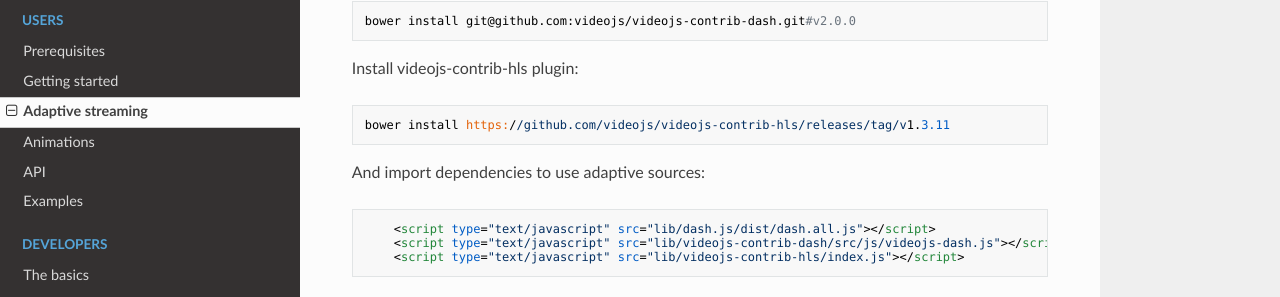
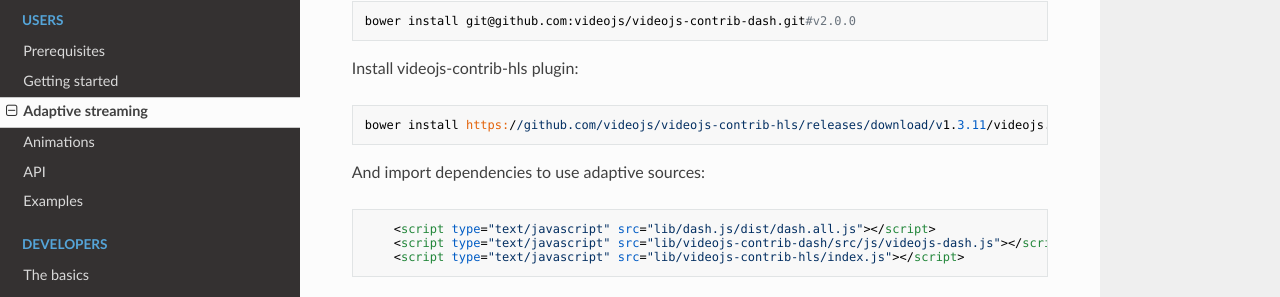
Before and after one commit to veo-labs/openveo-player, an MkDocs documentation site: the page built from docs/adaptive-streaming.md, in a window 1280 px wide and 900 px high, scrolled down 398 px. Shown: the part 142-439 px from the top of the window. Built offline with MkDocs 1.6.1, drawn with Linux system fonts in a browser that asks for light colours; nearby versions of some CDN libraries; old or Windows-style settings are respelled for this version of MkDocs; part of the change alters nothing that is shown.

Commit message:
Modify doc to get video-contrib-js right URL

````diff
--- a/docs/adaptive-streaming.md
+++ b/docs/adaptive-streaming.md
@@ -17,7 +17,7 @@ Install videojs-contrib-dash plugin:
 
 Install videojs-contrib-hls plugin:
 
-    bower install https://github.com/videojs/videojs-contrib-hls/releases/tag/v1.3.11
+    bower install https://github.com/videojs/videojs-contrib-hls/releases/download/v1.3.11/videojs.hls.min.js
 
 And import dependencies to use adaptive sources:
 ```html
````
